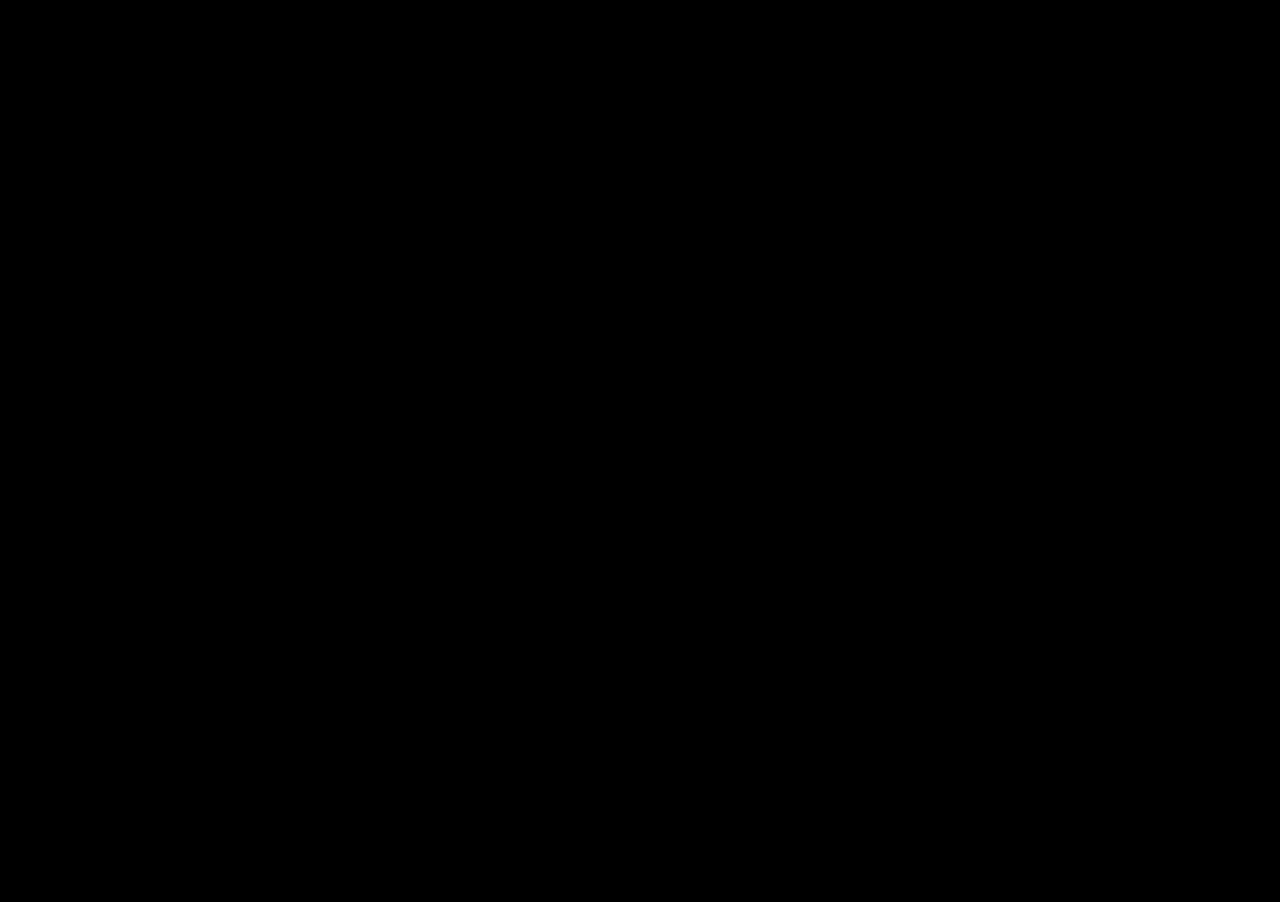
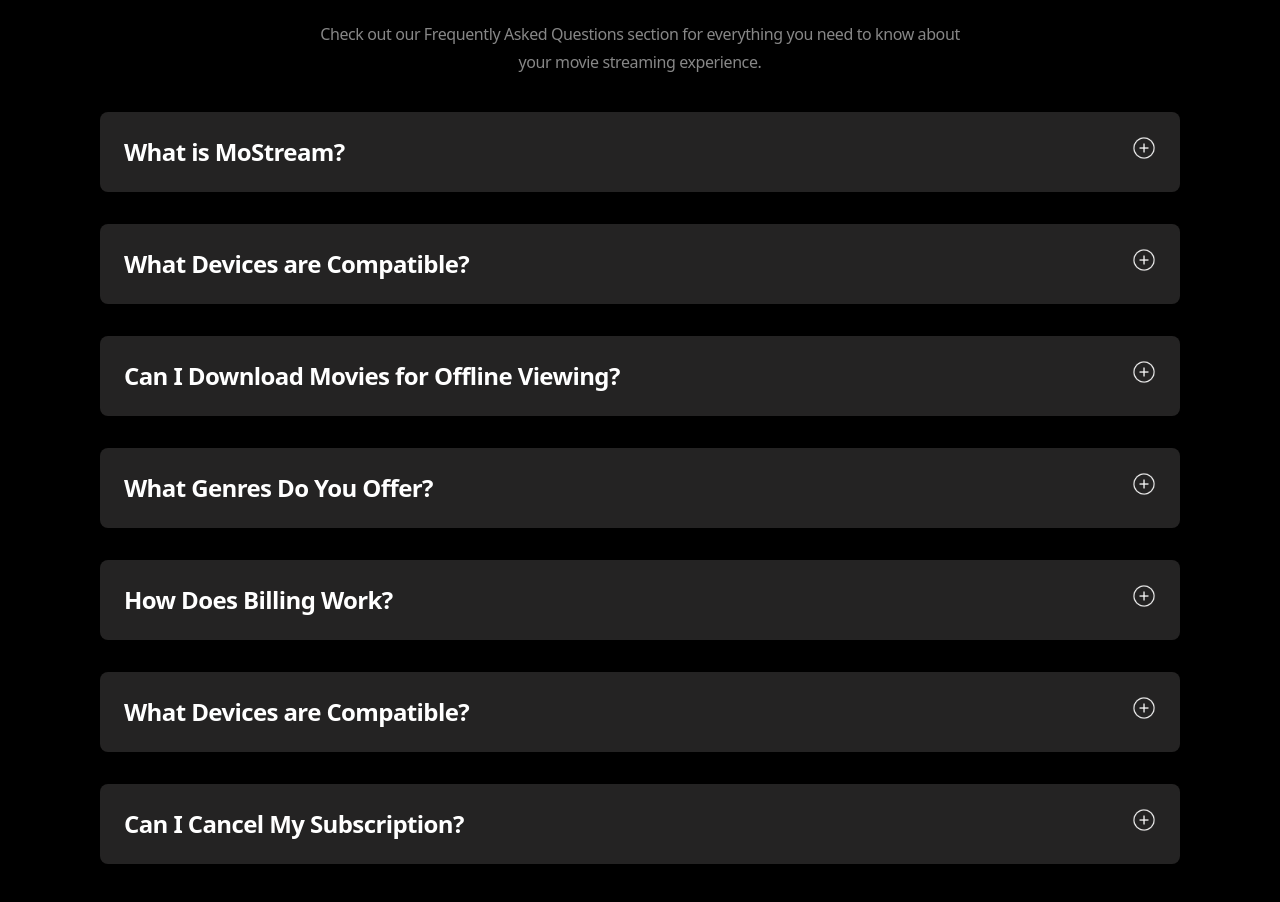
Before and after one commit to tsotne01/mostream-movie-app, a Next.js app: page / in a window 1280 px wide. Shown: the part 3446-4348 px from the top of the page. Before the commit the page ends 3258 px from the top, so only its background shows below. Built offline with nearby package versions, Linux system fonts and the light colour scheme.

Commit message:
feat(faq): add FAQ section with collapsible items and improve home page layout

```diff
--- a/src/app/page.tsx
+++ b/src/app/page.tsx
@@ -1,3 +1,4 @@
+import FAQ from '@/components/ui/faq'
 import Header from '@/components/ui/header'
 import Hero from '@/components/ui/hero'
 import MovieCards from '@/components/ui/movie-cards'
@@ -53,6 +54,11 @@
             className="h-auto rounded-lg shadow-md"
           />
         </section>
+        <section className='px-[100px] py-32'>
+          <h2 className='text-white text-5xl font-semibold mb-6 leading-14 tracking-tight mx-auto text-center'>Frequently Asked Question</h2>
+          <p className='text-[#878787] text-base leading-7 mb-9 tracking-tight text-center max-w-2xl mx-auto'>Check out our Frequently Asked Questions section for everything you need to know about your movie streaming experience.</p>
+          <FAQ />
+        </section>
       </main>
     </>
   )
--- /dev/null
+++ b/src/components/ui/collapse-icon.tsx
@@ -0,0 +1,10 @@
+import Image from 'next/image'
+import React from 'react'
+
+const CollapseIcon = () => {
+  return (
+    <Image src="/collapse-icon.png" alt="Collapse Icon" width={24} height={24} />
+  )
+}
+
+export default CollapseIcon
--- /dev/null
+++ b/src/components/ui/expand-icon.tsx
@@ -0,0 +1,10 @@
+import Image from 'next/image'
+import React from 'react'
+
+const ExpandIcon = () => {
+  return (
+    <Image src="/expand-icon.png" alt="Expand Icon" width={24} height={24} />
+  )
+}
+
+export default ExpandIcon
--- /dev/null
+++ b/src/components/ui/faq-item.tsx
@@ -0,0 +1,27 @@
+'use client'
+import React, { useState } from 'react'
+import CollapseIcon from './collapse-icon';
+import ExpandIcon from './expand-icon';
+
+type FaqItemProps = {
+    question: string;
+    answer: string;
+}
+
+const FaqItem = ({ question, answer }: FaqItemProps) => {
+    const [isOpen, setIsOpen] = useState(false);
+    const toggleOpen = () => {
+        setIsOpen(!isOpen);
+    }
+    return (
+        <div onClick={toggleOpen} className='p-6 bg-[#242323] cursor-pointer rounded-lg shadow-md mb-8 flex justify-between items-center'>
+           <div>
+             <h4 className='text-2xl font-semibold text-white tracking-tight leading-8'>{question}</h4>
+            {isOpen && <p className='text-[#878787] mt-4 text-lg font-medium'>{answer}</p>}
+           </div>
+           <button className='cursor-pointer self-start' onClick={toggleOpen}>{isOpen ? <CollapseIcon /> : <ExpandIcon />}</button>
+        </div>
+    )
+}
+
+export default FaqItem
--- /dev/null
+++ b/src/components/ui/faq.tsx
@@ -0,0 +1,39 @@
+import React from 'react'
+import FaqItem from './faq-item'
+
+const FAQ = () => {
+    return (
+        <div className='max-w-7xl mx-auto'>
+            <FaqItem
+                question="What is MoStream?"
+                answer="Mostream is not just a platform; it's your VIP pass to a universe of captivating content that transcends the ordinary. Say goodbye to the mundane and embrace the extraordinary."
+            />
+            <FaqItem
+                question="What Devices are Compatible?"
+                answer="Mostream is compatible with a wide range of devices, including smart TVs, streaming media players, tablets, and smartphones. You can also access Mostream through your web browser on a computer."
+            />
+            <FaqItem
+                question="Can I Download Movies for Offline Viewing?"
+                answer="Yes, MoStream allows you to download movies for offline viewing on supported devices. Simply look for the download option within the app."
+            />
+            <FaqItem
+                question='What Genres Do You Offer?'
+                answer='Mostream offers a diverse range of genres to cater to all tastes, including action, drama, comedy, horror, and more. You can easily browse our extensive library to find content that suits your preferences.'
+            />
+            <FaqItem
+                question='How Does Billing Work?'
+                answer='Mostream offers flexible billing options to suit your needs. You can choose between monthly and annual subscription plans, and you can cancel your subscription at any time. Billing is processed securely through our payment gateway.'
+            />
+            <FaqItem
+                question="What Devices are Compatible?"
+                answer="Mostream is compatible with a wide range of devices, including smart TVs, streaming media players, tablets, and smartphones. You can also access Mostream through your web browser on a computer."
+            />
+            <FaqItem
+                question="Can I Cancel My Subscription?"
+                answer="Yes, you can cancel your MoStream subscription at any time. Simply go to your account settings and follow the cancellation process. Your subscription will remain active until the end of the current billing cycle."
+            />
+        </div>
+    )
+}
+
+export default FAQ
```
Also changed, not shown: public/collapse-icon.png (added), public/expand-icon.png (added).
